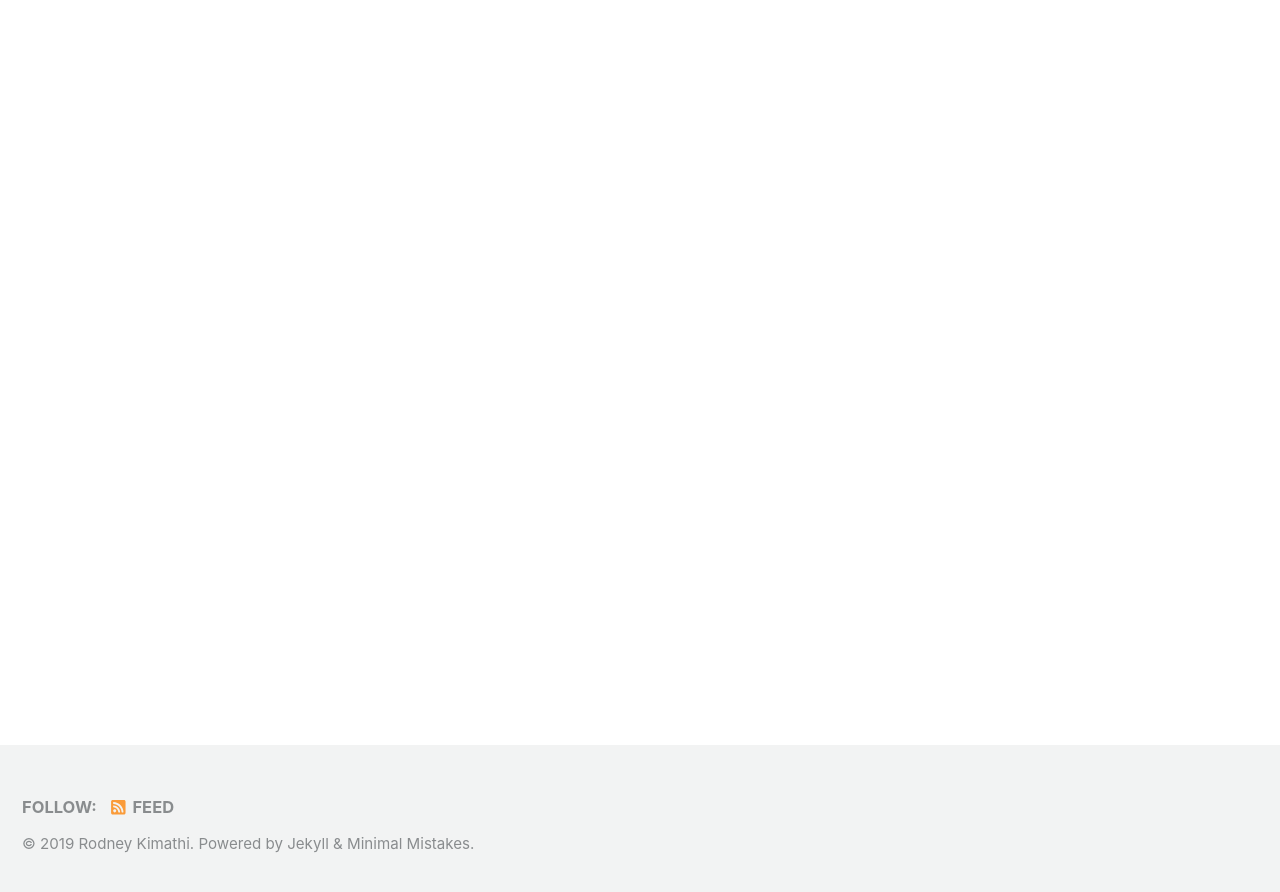
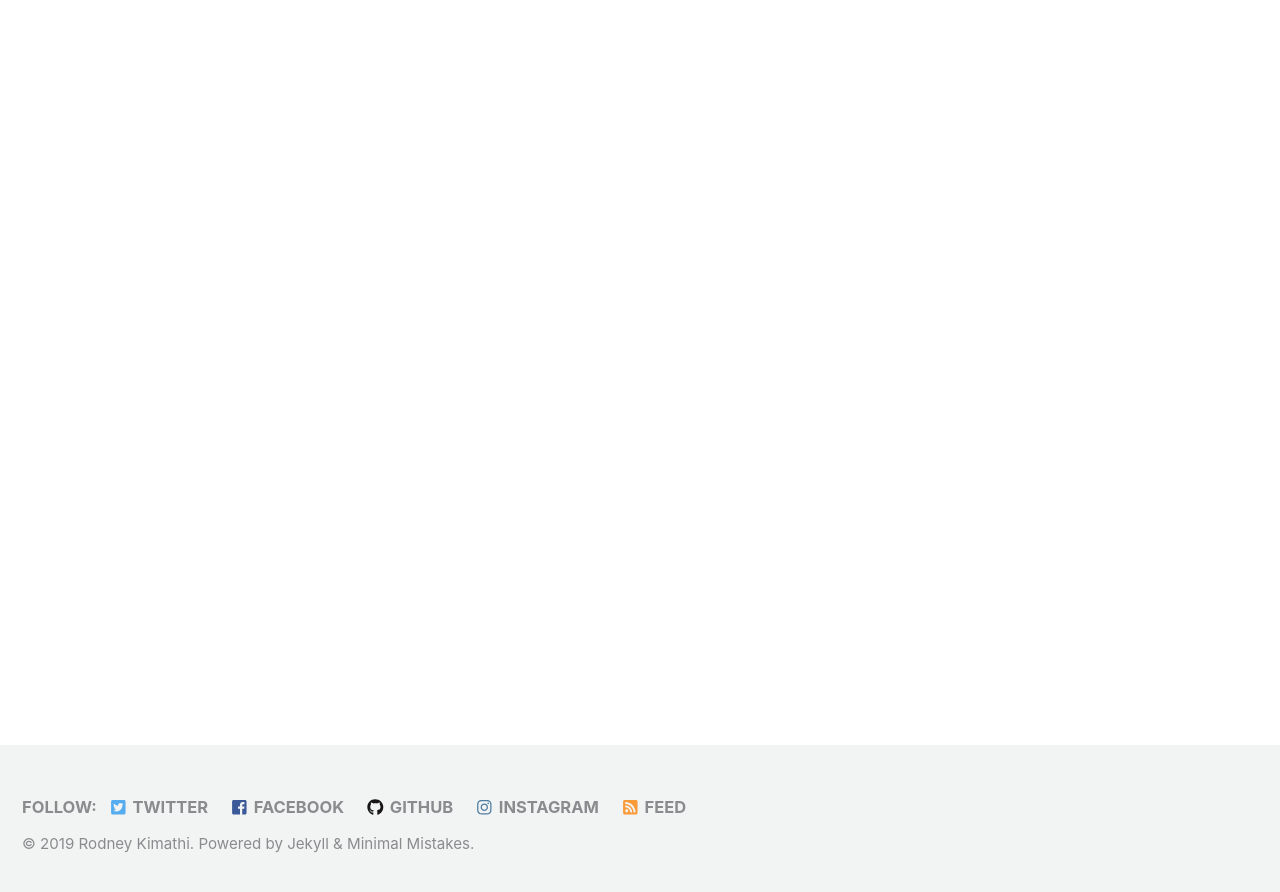
Before and after one commit to rkimathi/rkimathi.github.io, a Jekyll site: the page built from index.html, in a window 1280 px wide and 900 px high, scrolled down 222 px. Shown: the top 892 px of the window. Built offline with Jekyll 4.4.1, drawn with Linux system fonts in a browser that asks for light colours; cached includes are drawn as plain includes; nearby versions of some CDN libraries; the list of posts is cut into pages by our own code; part of the change alters nothing that is shown.

Commit message:
Add social media links to site footer

```diff
--- a/_config.yml
+++ b/_config.yml
@@ -136,13 +136,13 @@ footer:
   links:
     - label: "Twitter"
       icon: "fab fa-fw fa-twitter-square"
-      # url:
+      url: "https://twitter.com/"
     - label: "Facebook"
       icon: "fab fa-fw fa-facebook-square"
-      # url:
+      url: "https://facebook.com/"
     - label: "GitHub"
       icon: "fab fa-fw fa-github"
-      # url:
+      url: "https://github.com/"
     - label: "GitLab"
       icon: "fab fa-fw fa-gitlab"
       # url:
@@ -151,7 +151,7 @@ footer:
       # url:
     - label: "Instagram"
       icon: "fab fa-fw fa-instagram"
-      # url:
+      url: "https://instagram.com/"
 
 
 # Reading Files
```
